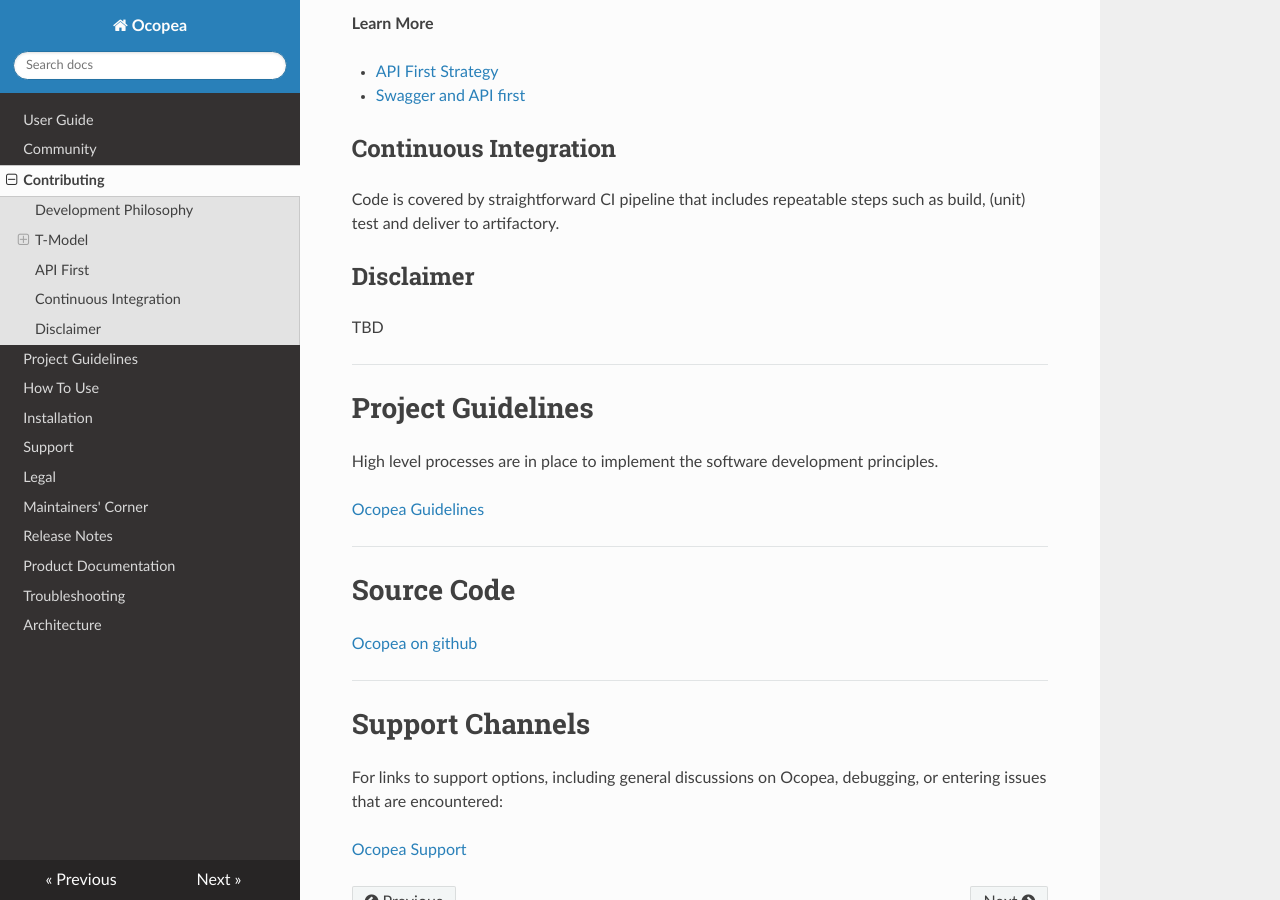
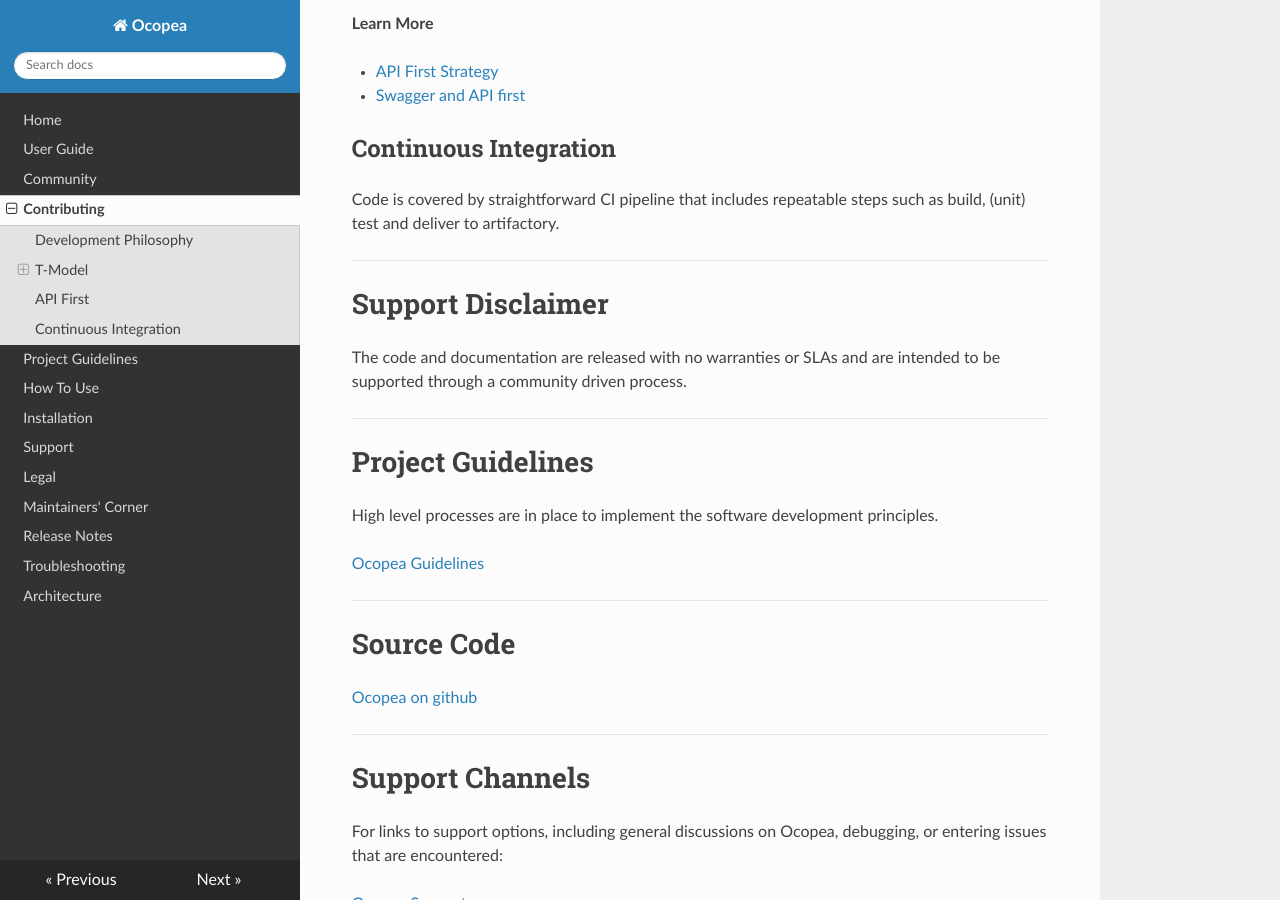
Before and after one commit to ocopea/documentation, an MkDocs documentation site: the page built from docs/contributing.md, in a window 1280 px wide and 900 px high, scrolled down 1948 px. Built offline with MkDocs 1.6.1, drawn with Linux system fonts in a browser that asks for light colours; nearby versions of some CDN libraries; old or Windows-style settings are respelled for this version of MkDocs.

Commit message:
Add third-party license info, index page for mkdocs, other minor edits.

```diff
--- a/docs/contributing.md
+++ b/docs/contributing.md
@@ -64,9 +64,12 @@ This project has used Swagger OpenAPI standard and the tools around it to execut
 Code is covered by straightforward CI pipeline that includes repeatable steps
 such as build, (unit) test and deliver to artifactory.
 
-## Disclaimer
+---
 
-TBD
+# Support Disclaimer
+
+The code and documentation are released with no warranties or SLAs and are
+intended to be supported through a community driven process.
 
 ---
 
--- a/mkdocs.yml
+++ b/mkdocs.yml
@@ -1,5 +1,6 @@
 site_name: Ocopea
 pages:
+    - Home: index.md
     - User Guide: users.md
     - Community: community.md
     - Contributing: contributing.md
@@ -10,7 +11,6 @@ pages:
     - Legal: legal.md
     - Maintainers' Corner: maintainers_corner.md
     - Release Notes: releasenotes.md
-    - Product Documentation: productdocs.md
     - Troubleshooting: troubleshooting.md
     - Architecture: architecture.md
 
```
Also changed, not shown: docs/how_to_use.md (+6 -0 lines), docs/index.md (added, +15 -0 lines), docs/productdocs.md (deleted, +0 -3 lines), docs/e-LOGO_big.png (added), 1 other file.
